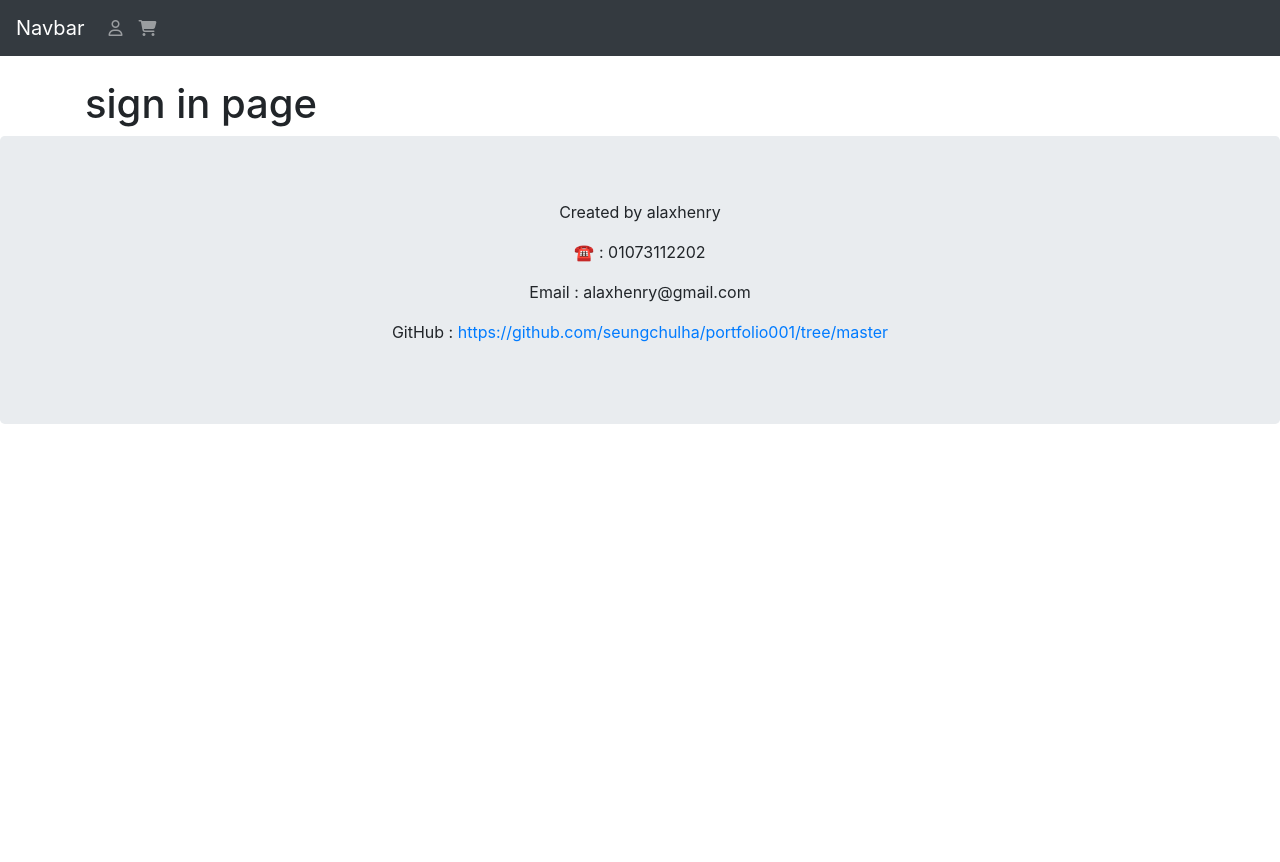
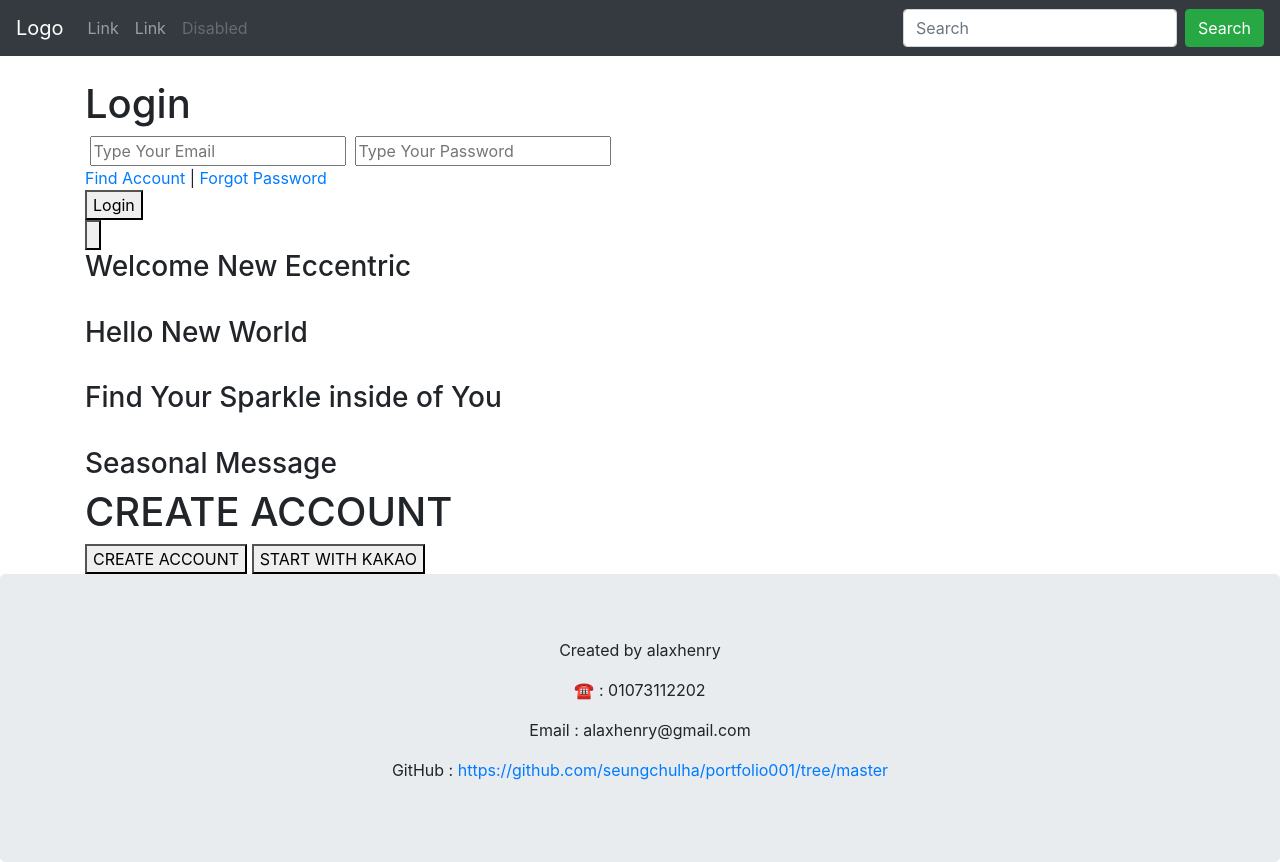
Before and after one commit to seungchulha/portfolio001, a Java web app: page /customer/signin in a window 1280 px wide. Before the commit the page ends 424 px from the top, so only its background shows below. Run offline with Spring Boot 4, a stand-in JSP engine, Linux system fonts and the light colour scheme; some of the project's set-up classes (security, data sources, template engines, error pages and the like) are left out, and stand-ins take their place; some libraries are stand-ins or nearby versions.

Commit message:
kakao & Iamport related process Start

```diff
--- a/src/main/java/com/example/portfolio001/controller/SignInController.java
+++ b/src/main/java/com/example/portfolio001/controller/SignInController.java
@@ -10,4 +10,9 @@
     public String signinPage(){
         return "user/signinPage";
     }
+
+    @GetMapping("/customer/createAccount")
+    public String createAccount(){
+        return "user/createAccount";
+    }
 }
--- a/src/main/java/com/example/portfolio001/model/User.java
+++ b/src/main/java/com/example/portfolio001/model/User.java
@@ -13,9 +13,10 @@
 import javax.persistence.*;
 import java.sql.Timestamp;
 
-@DynamicInsert //insert 시에 null 이 되어버리는 경우 (default 가 이미 지정되있는경우)  필드를 제외시켜버린다.
+
 
 // ORM -> Java (다른언어) Object -> 테이블로 맵핑해주는 기술
+@DynamicInsert //insert 시에 null 이 되어버리는 경우 (default 가 이미 지정되있는경우)  필드를 제외시켜버린다.
 @Data
 @NoArgsConstructor
 @AllArgsConstructor
@@ -67,6 +68,9 @@
     @Enumerated(EnumType.STRING)
     private RankType rank;
 
+    @Column(nullable = true, length = 100)
+    private String recommender;
+
     @CreationTimestamp //시간이 자동으로 입력됩니다. 가입날짜.
     private Timestamp createDate;
 }
--- a/src/main/webapp/WEB-INF/views/layout/header.jsp
+++ b/src/main/webapp/WEB-INF/views/layout/header.jsp
@@ -9,20 +9,28 @@
 </head>
 <body>
 
-<nav class="navbar navbar-expand-md bg-dark navbar-dark">
-    <a class="navbar-brand" href="#">Navbar</a>
-    <button class="navbar-toggler" type="button" data-toggle="collapse" data-target="#collapsibleNavbar">
+<nav class="navbar navbar-expand-lg navbar-dark bg-dark" >
+    <a class="navbar-brand" href="javascript:void(0)">Logo</a>
+    <button class="navbar-toggler navbar-toggler-right" type="button" data-toggle="collapse" data-target="#navb">
         <span class="navbar-toggler-icon"></span>
     </button>
-    <div class="collapse navbar-collapse" id="collapsibleNavbar">
-        <ul class="navbar-nav">
+
+    <div class="collapse navbar-collapse" id="navb">
+        <ul class="navbar-nav mr-auto">
             <li class="nav-item">
-                <a class="nav-link" href="/moment4u/customer/signin"><i class="far fa-user"></i></a>
+                <a class="nav-link" href="javascript:void(0)">Link</a>
             </li>
             <li class="nav-item">
-                <a class="nav-link" href="#"><i class="fas fa-shopping-cart"></i></a>
+                <a class="nav-link" href="javascript:void(0)">Link</a>
+            </li>
+            <li class="nav-item">
+                <a class="nav-link disabled" href="javascript:void(0)">Disabled</a>
             </li>
         </ul>
+        <form class="form-inline my-2 my-lg-0">
+            <input class="form-control mr-sm-2" type="text" placeholder="Search">
+            <button class="btn btn-success my-2 my-sm-0" type="button">Search</button>
+        </form>
     </div>
 </nav>
 <br>
--- a/src/main/webapp/WEB-INF/views/user/signinPage.jsp
+++ b/src/main/webapp/WEB-INF/views/user/signinPage.jsp
@@ -4,8 +4,46 @@
 
 <div class="container">
 
-    <h1>sign in page</h1>
+    <h1>Login</h1>
+
+    <form action="">
+
+        <label for="email-signin"></label>
+        <input type="email" id="email-signin" placeholder="Type Your Email" width="300px">
+
+        <label for="password-signin"></label>
+        <input type="password" id="password-signin" placeholder="Type Your Password">
+        <br>
+        <a href="">Find Account</a> |
+        <a href="">Forgot Password</a>
+        <br>
+        <button>Login</button>
+        <br>
+        <button><img src="static/images/kakao_login_medium_wide.png" alt=""></button>
+
+    </form>
+
+    <form action="">
+
+        <h3>Welcome New Eccentric</h3>
+        <br>
+        <h3>Hello New World</h3>
+        <br>
+        <h3>Find Your Sparkle inside of You</h3>
+        <br>
+        <h3>Seasonal Message</h3>
+
+    </form>
+    <h1>CREATE ACCOUNT</h1>
+
+
+
+    <button>CREATE ACCOUNT</button>
+    <button>START WITH KAKAO</button>
+
 
 </div>
 
 <%@include file="../layout/footer.jsp"%>
+<script type="text/javascript" src="https://code.jquery.com/jquery-1.12.4.min.js" ></script>
+<script type="text/javascript" src="https://cdn.iamport.kr/js/iamport.payment-1.1.4.js"></script>
```
Also changed, not shown: src/main/resources/static/js/iamport.js (added, +44 -0 lines), src/main/webapp/WEB-INF/views/index.jsp (+39 -39 lines), src/main/webapp/WEB-INF/views/user/createAccount.jsp (added, +15 -0 lines), src/main/webapp/WEB-INF/views/user/verification.jsp (added, +11 -0 lines), src/main/resources/static/images/Moment4U.png (added), src/main/resources/static/images/kakao_login_medium_wide.png (added), 8 other files.
